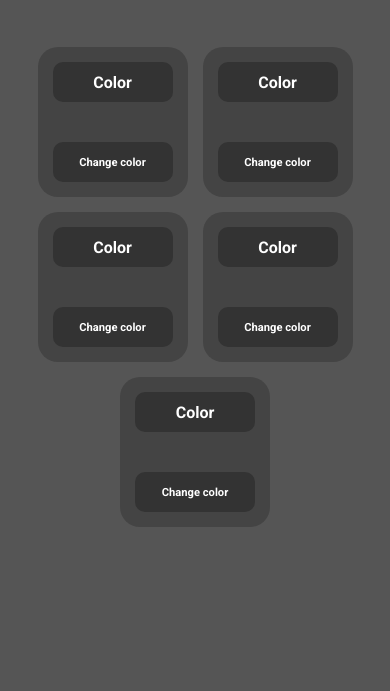
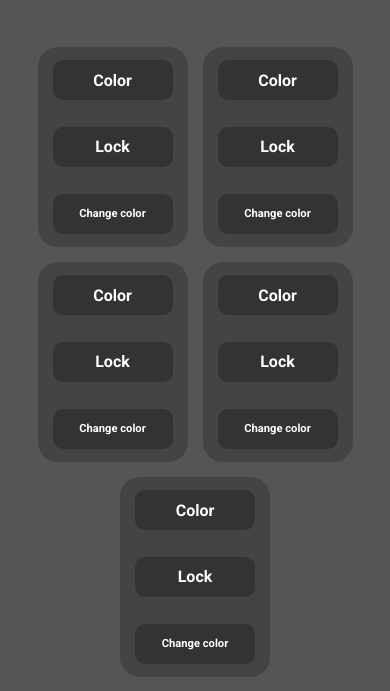
Before and after one commit to akplee/Color-Palette, a plain HTML site: page index.html in a window 390 px wide. Shown: the part 153-844 px from the top of the page. Drawn offline with Linux system fonts and the light colour scheme.

Commit message:
Color lock

```diff
--- a/color-palette.scss
+++ b/color-palette.scss
@@ -54,7 +54,7 @@ body{
         display: flex;
         flex-direction: column;
         justify-content: flex-end;
-        gap: 100px;
+        gap: 30px;
         align-items: center;
         transition: 0.2s;
 
@@ -79,6 +79,19 @@ body{
             color: #333;
         }
 
+        lock{
+            display: flex;
+            justify-content: center;
+            align-items: center;
+            width: 80%;
+            height: 40px;
+            background-color: #333;
+            color: #fff;
+            border-radius: 10px;
+            font-weight: 600;
+            font-size: 1rem;
+            cursor: pointer;
+        }
 
         button{
             text-decoration: none;
@@ -147,13 +160,14 @@ body{
         gap: 15px;
 
         .box{
+            justify-content: space-around;
+            gap: 0;
             width: 150px;
-            height: 150px;
-            gap: 40px;
+            height: 200px;
 
             button{
                 font-size: 0.7rem;
-                margin-bottom: 15px;
+                margin-bottom: 0;
             }
         }
     }
--- a/colorPalette.js
+++ b/colorPalette.js
@@ -9,16 +9,36 @@ function getHex(){
     return color;
 }
 
+function lockBox(itemNumber){
+     var box = document.getElementsByTagName("box")[itemNumber];
+     var lock = document.getElementsByTagName("lock")[itemNumber];
+
+     if(lock.innerHTML == "Lock"){
+        box.classList.toggle('locked');
+        lock.innerHTML = "Locked";
+     }
+     else{
+        box.classList.toggle('locked');
+        lock.innerHTML = "Lock";
+     }
+}
+
 function changeColor(itemNumber){
     var hex = getHex();
-    document.getElementsByTagName("hex")[itemNumber].innerHTML = hex;
-    document.getElementsByTagName("BOX")[itemNumber].style.backgroundColor = hex;
+
+    if (document.getElementsByTagName("lock")[itemNumber].innerHTML == "Lock"){
+        document.getElementsByTagName("hex")[itemNumber].innerHTML = hex;
+        document.getElementsByTagName("box")[itemNumber].style.backgroundColor = hex;
+    }
+
 }
 
 function changeAllColors(){
     for (var i = 0; i < 5; i++) {
         var hex = getHex();
-        document.getElementsByTagName("hex")[i].innerHTML = hex;
-        document.getElementsByTagName("BOX")[i].style.backgroundColor = hex;
+        if (document.getElementsByTagName("lock")[i].innerHTML == "Lock"){
+            document.getElementsByTagName("hex")[i].innerHTML = hex;
+            document.getElementsByTagName("box")[i].style.backgroundColor = hex;
+        }
     }
 }
--- a/index.html
+++ b/index.html
@@ -25,6 +25,8 @@
 
             <hex onclick="copyToClipboard(0)">Color</hex>
 
+            <lock onclick="lockBox(0)">Lock</lock>
+
             <button onclick="changeColor(0)">Change color</button>
 
         </box>
@@ -32,6 +34,8 @@
         <box class="box">
 
             <hex onclick="copyToClipboard(1)">Color</hex>
+
+            <lock onclick="lockBox(1)">Lock</lock>
 
             <button onclick="changeColor(1)">Change color</button>
 
@@ -41,6 +45,8 @@
 
             <hex onclick="copyToClipboard(2)">Color</hex>
 
+            <lock onclick="lockBox(2)">Lock</lock>
+
             <button onclick="changeColor(2)">Change color</button>
 
         </box>
@@ -48,6 +54,8 @@
         <box class="box">
 
             <hex onclick="copyToClipboard(3)">Color</hex>
+
+            <lock onclick="lockBox(3)">Lock</lock>
 
             <button onclick="changeColor(3)">Change color</button>
 
@@ -57,7 +65,10 @@
 
             <hex onclick="copyToClipboard(4)">Color</hex>
 
+            <lock onclick="lockBox(4)">Lock</lock>
+
             <button onclick="changeColor(4)">Change color</button>
+
         </box>
 
     </section>
```
Also changed, not shown: color-palette.css, 1 other file.
